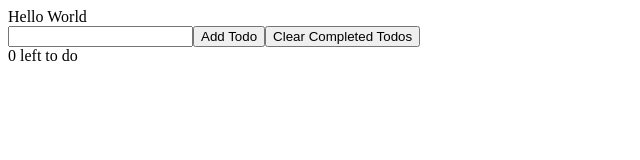
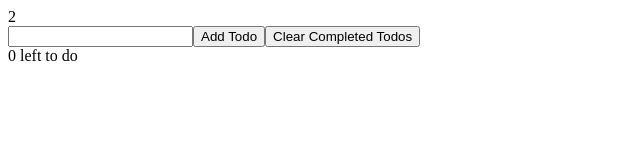
Before and after one commit to BeataJ/react-in-x-basic, a React (Create React App) app: page / in a window 1280 px wide. Shown: the top 160 px of the page, without its empty margins (0-640 px from the left). Built offline with nearby package versions, Linux system fonts and the light colour scheme.

Commit message:
add todos to TodoList, App.js

```diff
--- a/src/App.js
+++ b/src/App.js
@@ -2,10 +2,10 @@ import React, { useState } from "react";
 import TodoList from "./TodoList";
 
 function App() {
-  const [todos, setTodos] = useState([])
+  const [todos, setTodos] = useState(['Todo 1', 'Todo 2'])
   return (
     <>
-      <TodoList />
+      <TodoList todos={todos}/>
       <input type="text" />
       <button>Add Todo</button>
       <button>Clear Completed Todos</button>
--- a/src/TodoList.js
+++ b/src/TodoList.js
@@ -1,9 +1,9 @@
 import React from 'react'
 
-export default function TodoList() {
+export default function TodoList({ todos }) {
   return (
     <div>
-      Hello World
+      {todos.length}
     </div>
   )
 }
```
